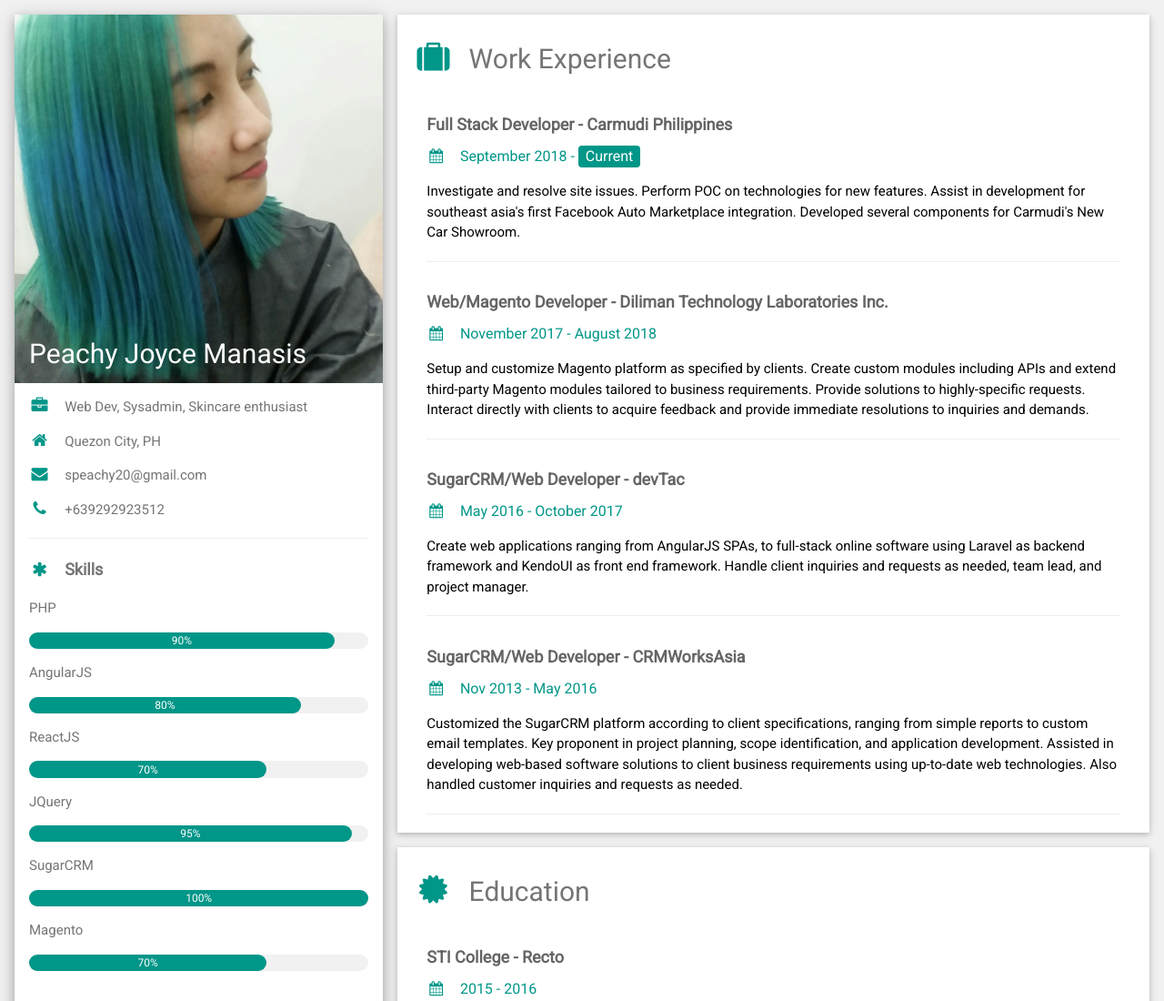
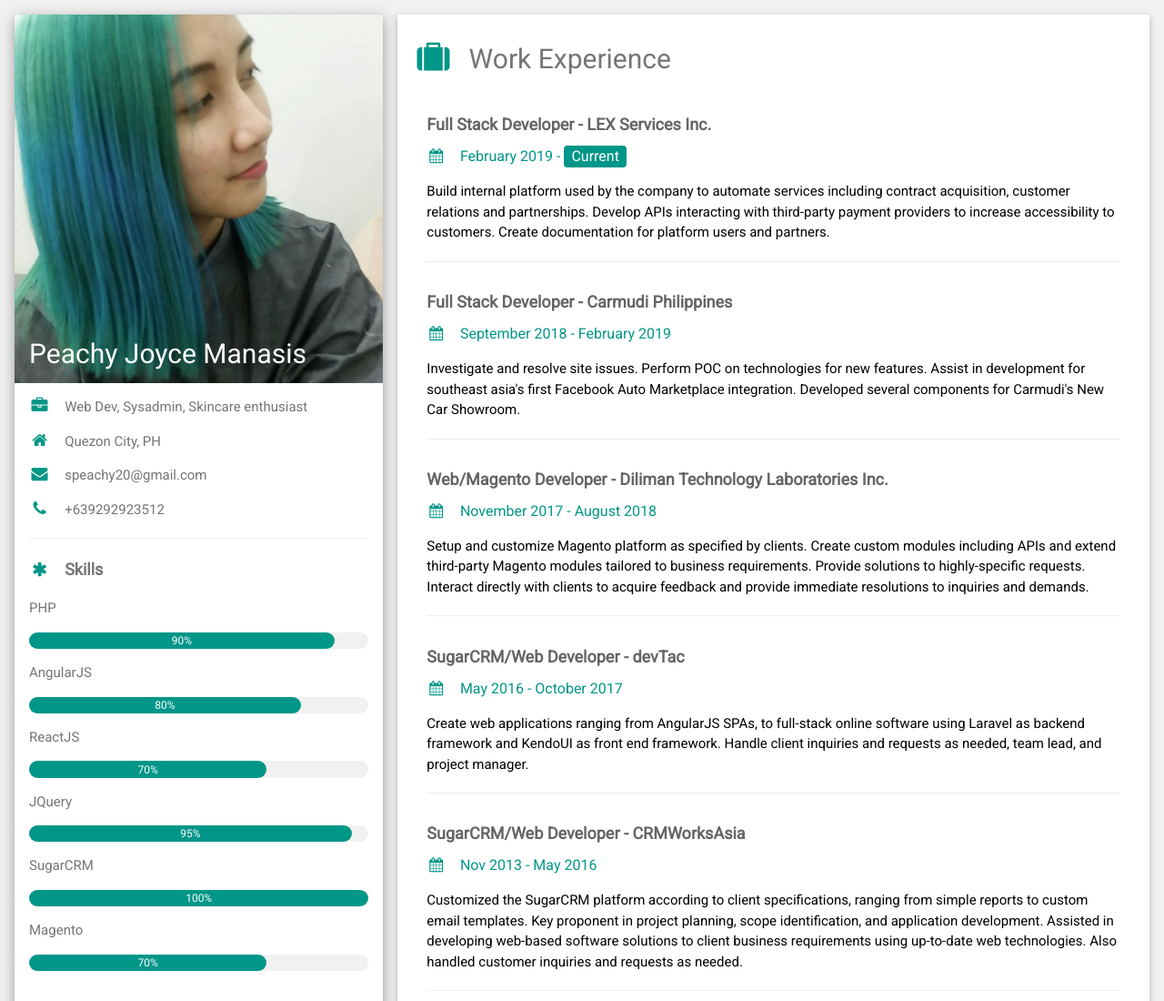
Before and after one commit to peachy-manasis/peachy-manasis.github.io, a plain HTML site: page index.html in a window 1280 px wide. Shown: the top 1100 px of the page at 91% size. Drawn offline with nearby package versions, Linux system fonts and the light colour scheme.

Commit message:
LEX-001
- add work experience entry for current: LEX Services Inc.

```diff
--- a/index.html
+++ b/index.html
@@ -91,8 +91,14 @@
             <div class="w3-container w3-card-2 w3-white w3-margin-bottom">
                 <h2 class="w3-text-grey w3-padding-16"><i class="fa fa-suitcase fa-fw w3-margin-right w3-xxlarge w3-text-teal"></i>Work Experience</h2>
                 <div class="w3-container">
+                    <h5 class="w3-opacity"><b>Full Stack Developer - LEX Services Inc.</b></h5>
+                    <h6 class="w3-text-teal"><i class="fa fa-calendar fa-fw w3-margin-right"></i>February 2019 - <span class="w3-tag w3-teal w3-round">Current </span></h6>
+                    <p>Build internal platform used by the company to automate services including contract acquisition, customer relations and partnerships. Develop APIs interacting with third-party payment providers to increase accessibility to customers. Create documentation for platform users and partners.</p>
+                    <hr>
+                </div>
+                <div class="w3-container">
                     <h5 class="w3-opacity"><b>Full Stack Developer - Carmudi Philippines</b></h5>
-                    <h6 class="w3-text-teal"><i class="fa fa-calendar fa-fw w3-margin-right"></i>September 2018 - <span class="w3-tag w3-teal w3-round">Current </span></h6>
+                    <h6 class="w3-text-teal"><i class="fa fa-calendar fa-fw w3-margin-right"></i>September 2018 - February 2019</h6>
                     <p>Investigate and resolve site issues. Perform POC on technologies for new features. Assist in development for southeast asia's first Facebook Auto Marketplace integration. Developed several components for Carmudi's New Car Showroom.</p>
                     <hr>
                 </div>
```
